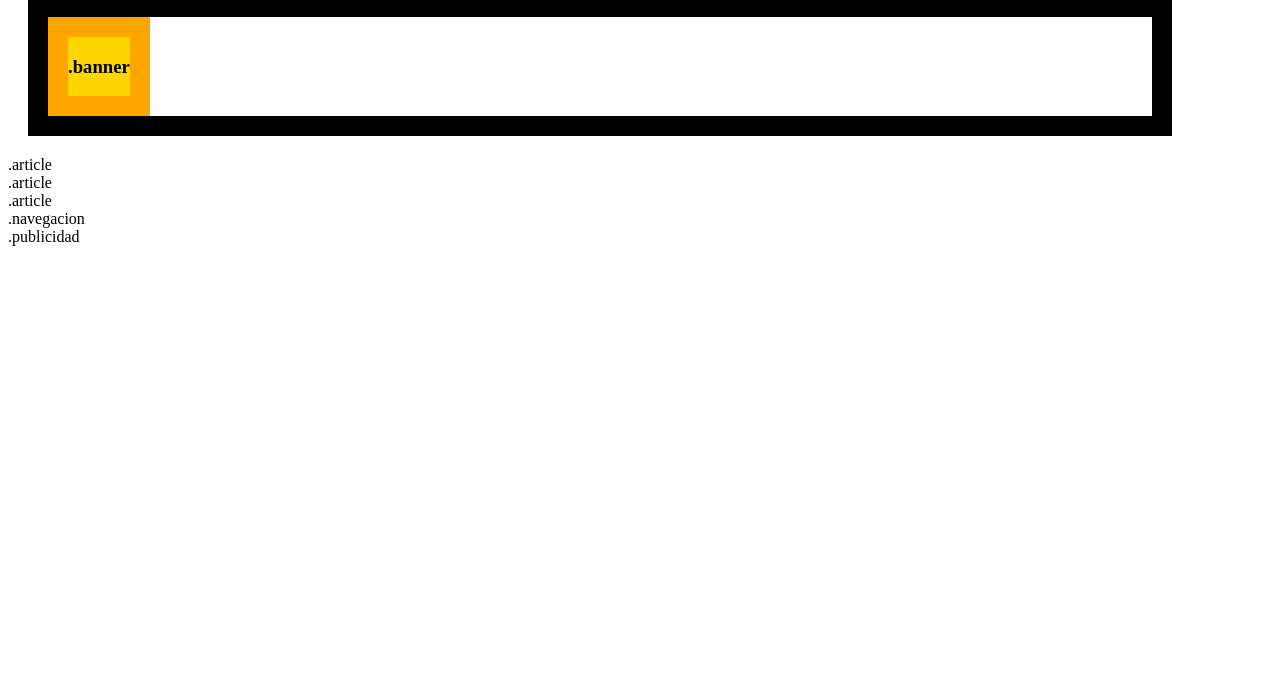
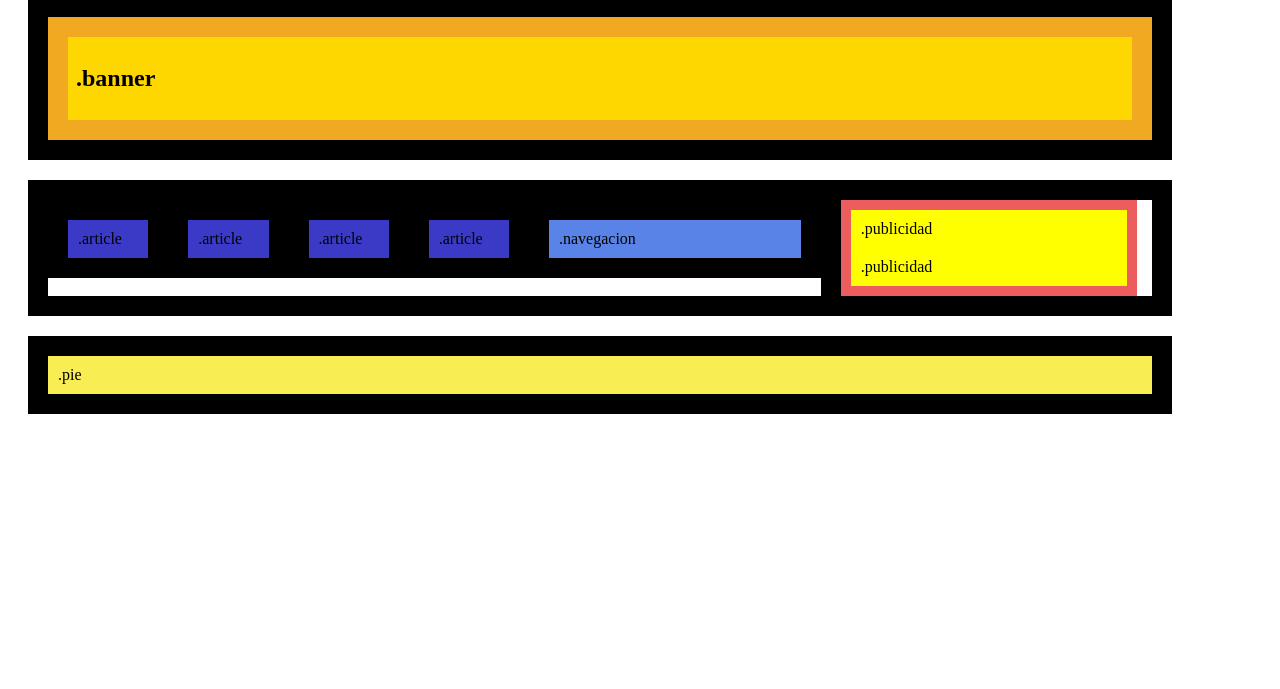
Before and after one commit to LLuisPP/S1.1-HTML-i-CSS-amb-Flex, a plain HTML site: page index.html in a window 1280 px wide. Shown: the part 111-800 px from the top of the page. Drawn offline with Linux system fonts and the light colour scheme.

Commit message:
> | article classes

```diff
--- a/index.html
+++ b/index.html
@@ -10,26 +10,31 @@
 <body>
     <div class="container">
         <nav class="nav-container">
-            <div class="logo"> .logo</div>
-            <div class="nav"> .nav</div>
-            <div class="social"> .social</div>
+            <div class="logo">.logo</div>
+            <div class="nav">.nav</div>
+            <div class="social">.social</div>
         </nav>
         <div class="ban-container">
-            <div class="banner"><h3> .banner</h3></div>
+            <div class="banner"><h2>.banner</h2></div>
         </div>
     </div>
-    <div class="flex-container"></div>
-        <div class="flex-container">
-            <div> .article</div>
-            <div> .article</div>
-            <div> .article</div>
+    <div class="content-container">
+        <div class="article-container">
+            <div class="articles">
+                <div class="article">.article</div>
+                <div class="article">.article</div>
+                <div class="article">.article</div>
+                <div class="article">.article</div>
+                <div class="navegacion">.navegacion</div>
+            </div>
         </div>
-        <div class="flex-container">
-            <div> .navegacion</div>
+        <div class="pub-container">
+            <div class="pub"> .publicidad</div>
+            <div class="pub"> .publicidad</div>
         </div>
     </div>
-    <div class="flex-container">
-        <div> .publicidad</div>
-    </div>
+    <footer class="container">
+        <div class="pie">.pie</div>
+    </footer>
 </body>
 </html>
--- a/styles.css
+++ b/styles.css
@@ -26,23 +26,76 @@ html {
 }
 
 .ban-container {
-    display: flex;
+    flex-direction: row;
 }
 
 .nav {
-    flex: 2;
+    flex: 5;
     overflow: hidden;
 }
 
 .logo {
-    flex: 1;
+    flex: 2;
 }
 
 .social {
-    flex: 1;
+    flex: 2;
 }
 
 .banner {
+    display: flex;
     background-color: gold;
-    border: 20px solid orange;
+    border: 20px solid rgb(241, 169, 34);
+    padding: 8px;
 }
+
+.content-container {
+    display: flex;
+    flex-direction: row;
+    margin: 20px;
+    border: 20px solid black;
+}
+
+.article-container {
+    display: flex;
+    flex-direction: column;
+    border-right: 20px solid rgb(0, 0, 0);
+    width: 70%;
+}
+
+.articles {
+    display: flex;
+    flex-wrap: wrap;
+}
+
+.article {
+    flex: 1 1;
+    background-color: rgb(58, 58, 198);
+    padding: 10px;
+    border: 20px solid black;
+}
+
+.navegacion {
+    background-color: rgb(89, 131, 231);
+    padding: 10px;
+    border: 20px solid black;
+    width: 30%;
+}
+
+.pie {
+    background-color: rgb(248, 237, 82);
+    display: flex;
+    padding: 10px;
+}
+
+.pub-container {
+    background-color: rgb(236, 94, 94);
+    width: 25%;
+    padding: 10px;
+}
+
+.pub {
+    background-color: yellow;
+    border: 10px solid yellow;
+    display: flex;
+}
```
